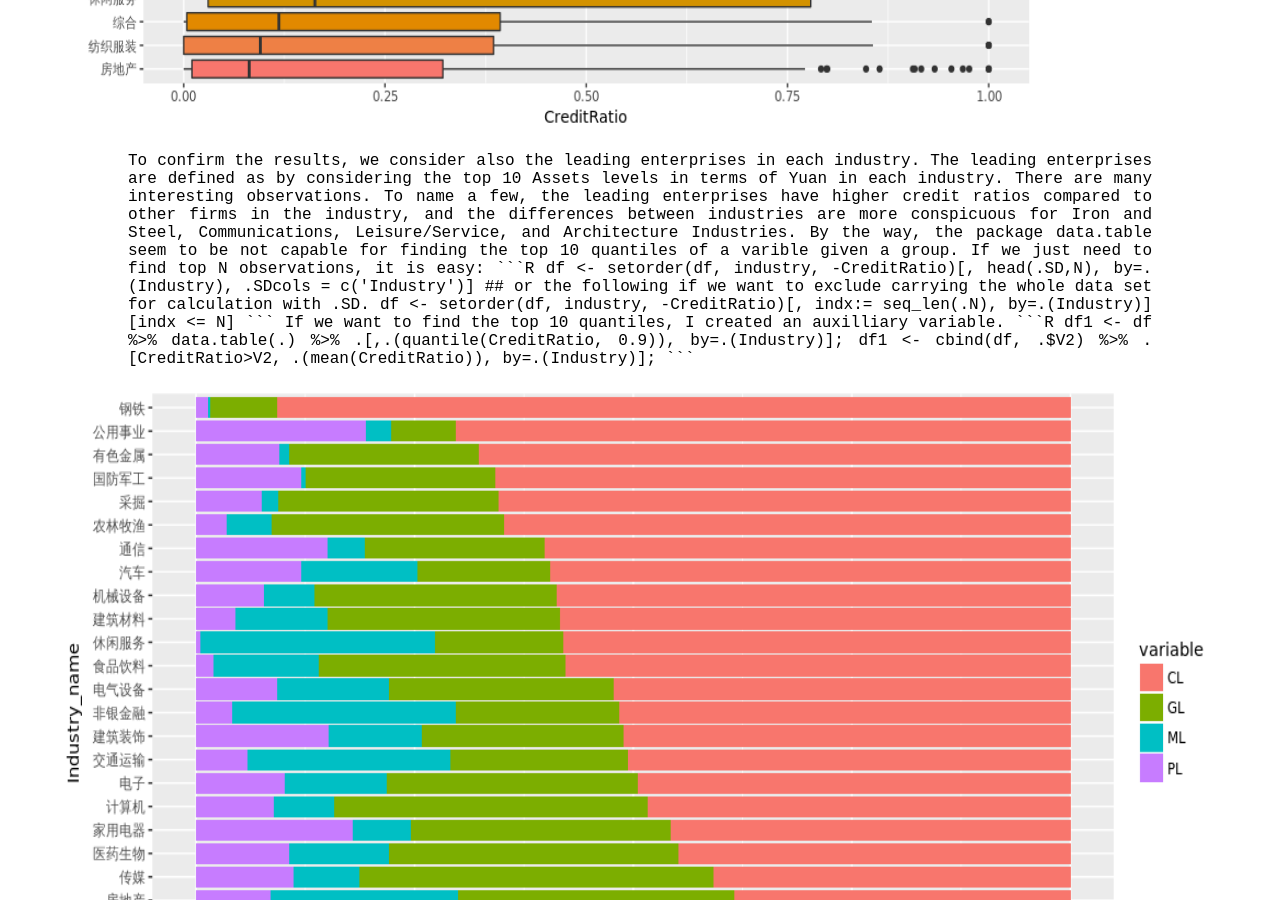
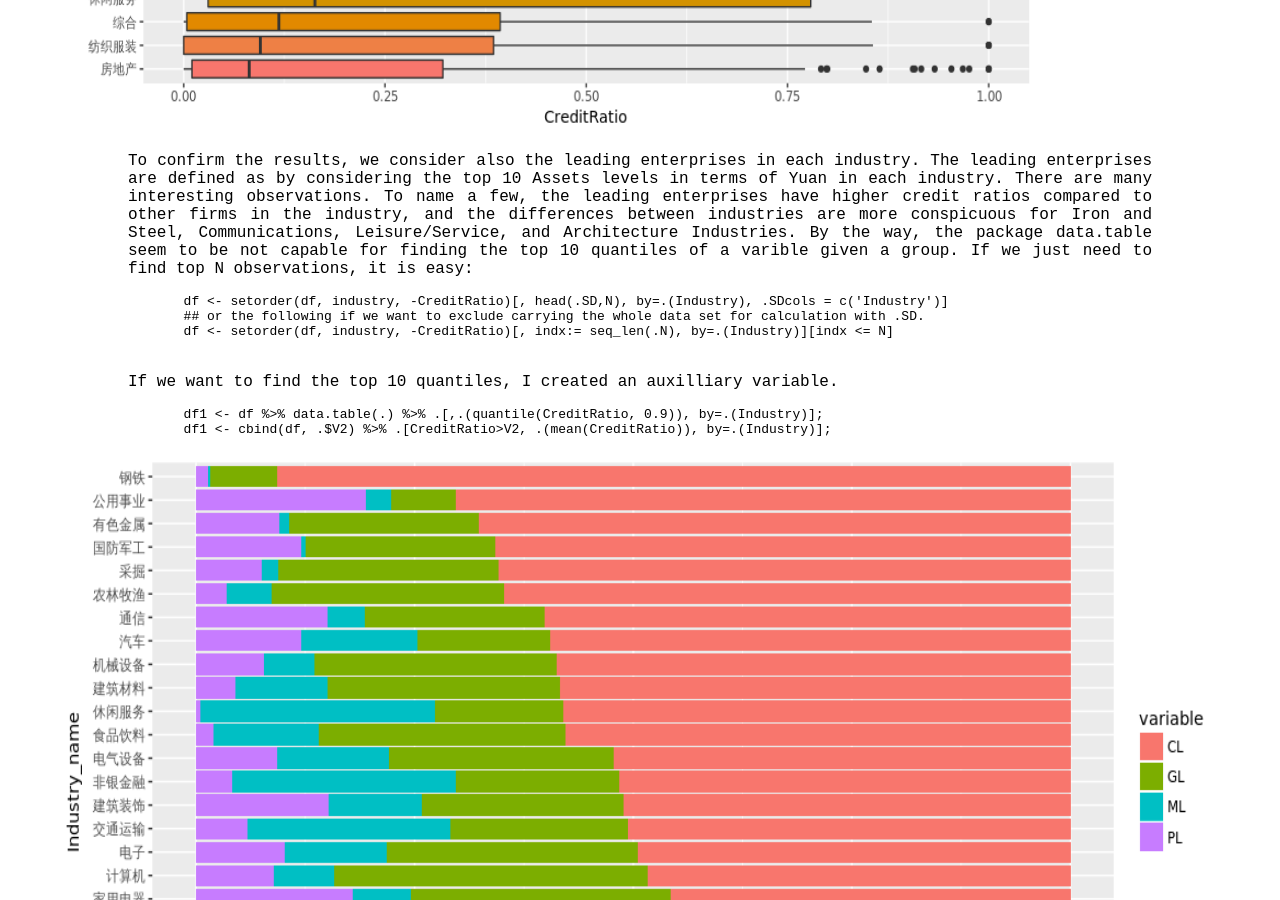
Before and after one commit to brbisheng/brbisheng.github.io, a Jekyll site: the page built from _posts/stocks/2020-06-06-b1.md, in a window 1280 px wide and 900 px high, scrolled down 1710 px. Built offline with Jekyll 4.4.1, drawn with Linux system fonts in a browser that asks for light colours; nearby versions of some CDN libraries.

Commit message:
Update 2020-06-06-b1.md

````diff
--- a/_posts/stocks/2020-06-06-b1.md
+++ b/_posts/stocks/2020-06-06-b1.md
@@ -32,18 +32,19 @@ One problem with the above result is that a lot of varieties are removed by only
 <div class = 'c1' style="margin:auto;width:80%;text-align:justify; text-justify: inter-word;">
 To confirm the results, we consider also the leading enterprises in each industry. The leading enterprises are defined as by considering the top 10 Assets levels in terms of Yuan in each industry. There are many interesting observations. To name a few, the leading enterprises have higher credit ratios compared to other firms in the industry, and the differences between industries are more conspicuous for Iron and Steel, Communications, Leisure/Service, and Architecture Industries.
 <span>By the way, the package data.table seem to be not capable for finding the top 10 quantiles of a varible given a group. If we just need to find top N observations, it is easy: </span>
-```R
+<br>
+{% highlight R%}
   df <- setorder(df, industry, -CreditRatio)[, head(.SD,N), by=.(Industry), .SDcols = c('Industry')]
   ## or the following if we want to exclude carrying the whole data set for calculation with .SD.
   df <- setorder(df, industry, -CreditRatio)[, indx:= seq_len(.N), by=.(Industry)][indx <= N]
-```
+{% endhighlight %}
+<br>
 <span>If we want to find the top 10 quantiles, I created an auxilliary variable.</span>
-
-```R
+<br>
+{% highlight R%}
   df1 <- df %>% data.table(.) %>% .[,.(quantile(CreditRatio, 0.9)), by=.(Industry)];
   df1 <- cbind(df, .$V2) %>% .[CreditRatio>V2, .(mean(CreditRatio)), by=.(Industry)];
-
-```
+{% endhighlight %}
 
 
 </div>
````
